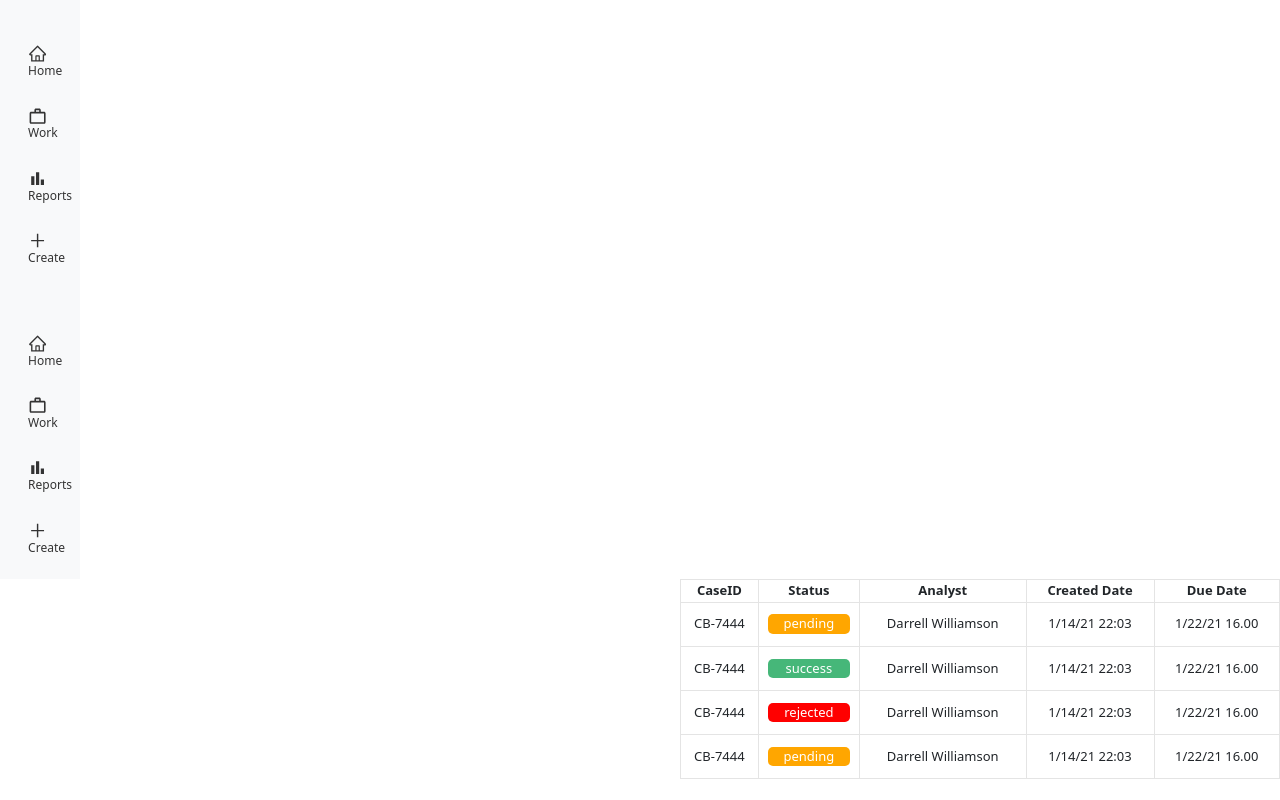
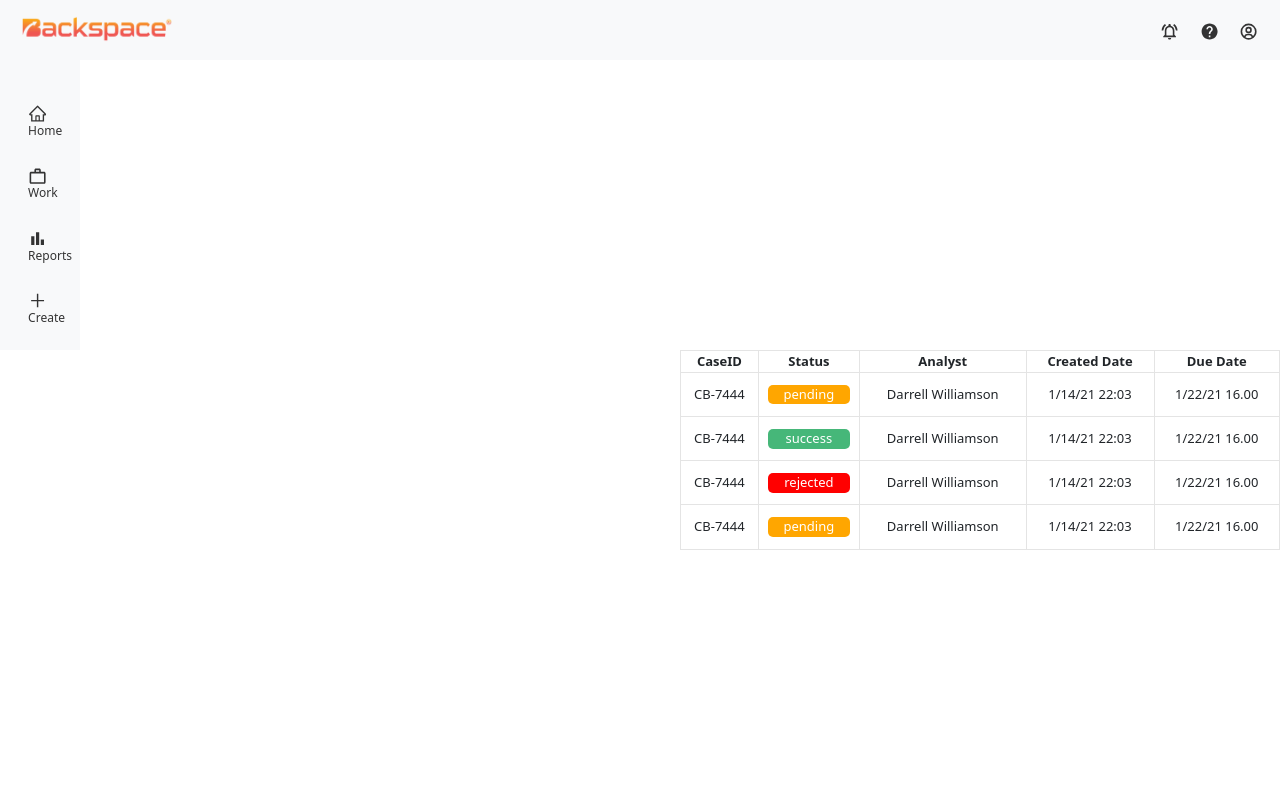
Before and after one commit to Sreemathi-P/Dashboard-Task, a React (Create React App) app: page /home in a window 1280 px wide. Built offline with nearby package versions, Linux system fonts and the light colour scheme.

Commit message:
header mistake correction

```diff
--- a/src/header.jsx
+++ b/src/header.jsx
@@ -1,40 +1,46 @@
+import Container from 'react-bootstrap/Container';
+import Form from 'react-bootstrap/Form';
 import Nav from 'react-bootstrap/Nav';
-import { AiOutlineHome, AiOutlinePlus } from 'react-icons/ai';
-import { MdWorkOutline, MdBarChart } from 'react-icons/md';
 import Navbar from 'react-bootstrap/Navbar';
+import logo from './backspaceLogo.png';
+import { MdOutlineNotificationsActive, MdOutlineHelp } from 'react-icons/md';
+import { BiUserCircle } from 'react-icons/bi';
 
-function SideBarnew() {
+
+function Header() {
   return (
-    <div className='sidebar-new'>
+    <>
       <Navbar bg="light" expand="lg">
-          <Navbar.Toggle className='sidebar-toggle' aria-controls='basic-navbar-nav' />
-          <Navbar.Collapse className='sidebar-collapse' id='basic-navbar-nav'>
-          <Nav defaultActiveKey="/home" className="flex-column" >
-            <br></br>
-            <Nav.Link href="/home" className='nav-icon'>
-              <AiOutlineHome className='home-icon' />
-              <h6 className='sideLabel'>Home</h6>
-            </Nav.Link>
-
-            <Nav.Link href="/work" className='nav-icon'>
-              <MdWorkOutline className='home-icon' />
-              <h6 className='sideLabel'>Work</h6>
-            </Nav.Link>
-
-            <Nav.Link href="/reports" className='nav-icon'>
-              <MdBarChart className='home-icon' />
-              <h6 className='sideLabel'>Reports</h6>
-            </Nav.Link>
-
-            <Nav.Link href="/create" className='nav-icon'>
-              <AiOutlinePlus className='home-icon' />
-              <h6 className='sideLabel'>Create</h6>
-            </Nav.Link>
+        <Container fluid>
+          <div className='logo'>
+            <img src={logo} className='img' alt="Brand Logo" />
+          </div>
+          {/* <Navbar.Toggle aria-controls='basic-navbar-nav' />
+          <Navbar.Collapse id='basic-navbar-nav'> */}
+            {/* <Form className="d-flex">
+              <Form.Control
+                type="search"
+                placeholder="Search"
+                className="me-2"
+                aria-label="Search"
+              />
+            </Form> */}
+            <Nav className="ml-auto" style={{display:"flex", flexDirection:"row"}}>
+              <Nav.Link href="/notification" className='nav-icon' style={{padding:"10px"}}>
+                <MdOutlineNotificationsActive className='home-icon' />
+              </Nav.Link>
+              <Nav.Link href="/help" className='nav-icon' style={{padding:"10px"}}>
+                <MdOutlineHelp className='home-icon' />
+              </Nav.Link>
+              <Nav.Link href="/profile" className='nav-icon' style={{padding:"10px"}}>
+                <BiUserCircle className='home-icon' />
+              </Nav.Link>
             </Nav>
-          </Navbar.Collapse>
+          {/* </Navbar.Collapse> */}
+        </Container>
       </Navbar>
-    </div>
+    </>
   );
 }
 
-export default SideBarnew;
+export default Header;
```
